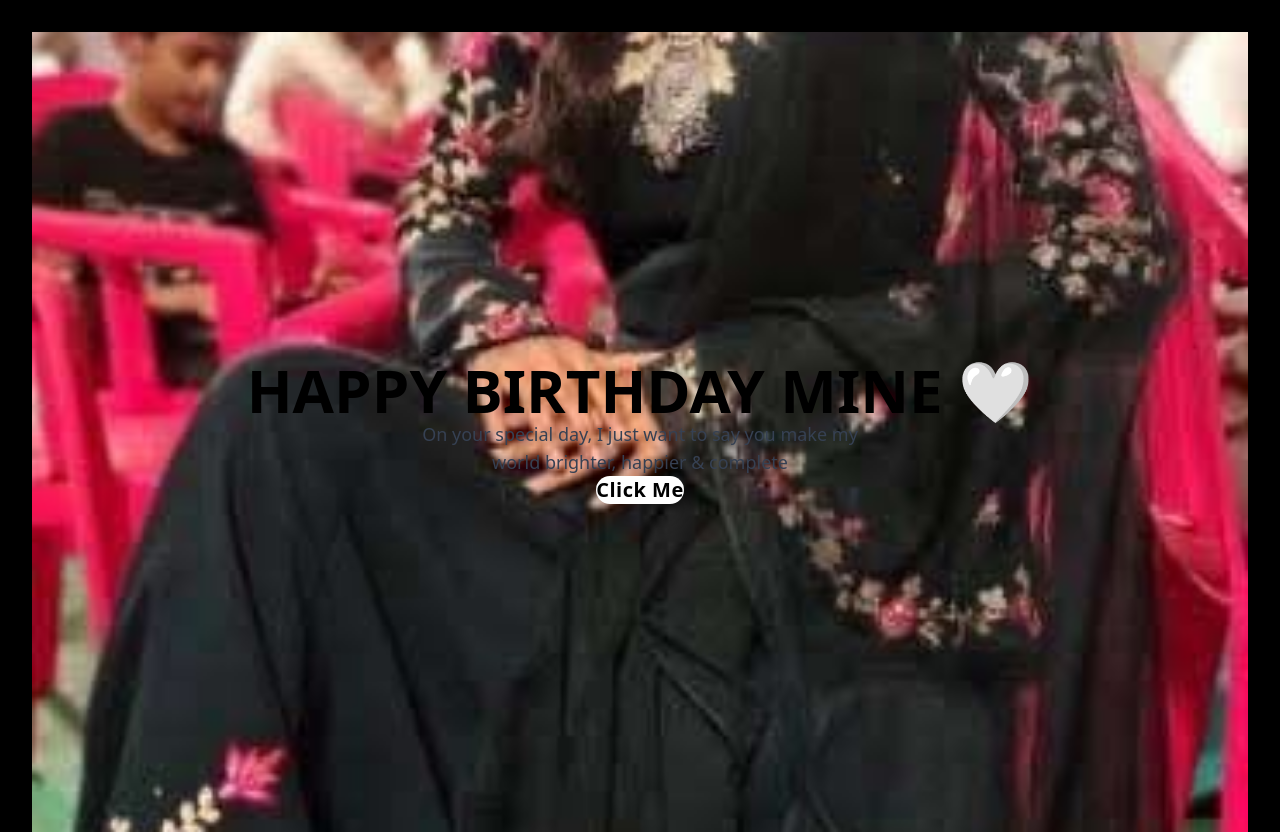
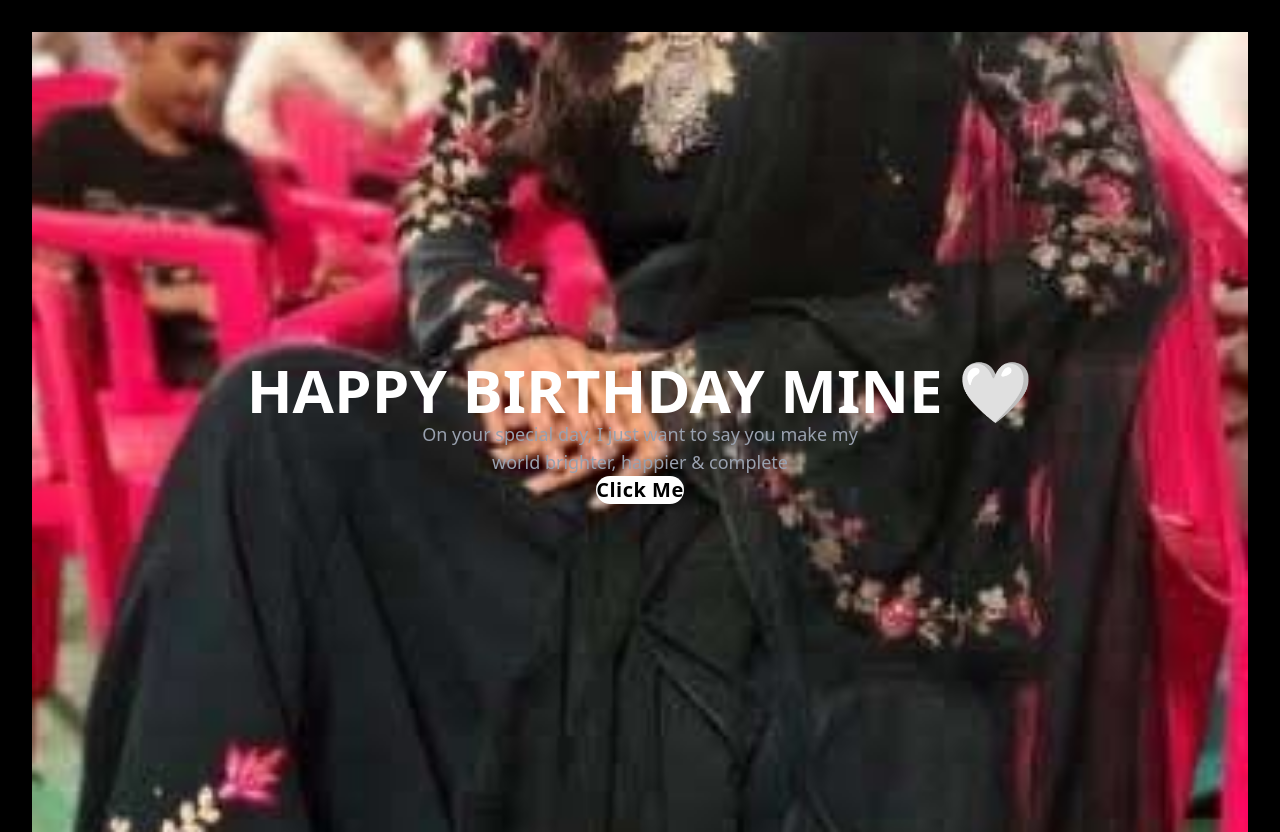
Before and after one commit to Gopal-Koli/Krisha121502, a React (Vite) app: page /Birthday in a window 1280 px wide. Built offline with nearby package versions, Linux system fonts and the light colour scheme.

Commit message:
text updated

```diff
--- a/src/pages/Birthdays.jsx
+++ b/src/pages/Birthdays.jsx
@@ -30,14 +30,14 @@ export default function Birthday() {
             initial={{ y: -60, opacity: 0 }}
             animate={{ y: 0, opacity: 1 }}
             transition={{ duration: 1.2, ease: "easeOut" }}
-            className="text-4xl md:text-6xl font-bold text-black"
+            className="text-4xl md:text-6xl font-bold text-white"
           >
             HAPPY BIRTHDAY MINE 🤍
 
 
           </motion.h1>
 
-          <p className="mt-4 max-w-md text-gray-700 text-base md:text-lg">
+          <p className="mt-4 max-w-md text-gray-400 text-base md:text-lg">
             On your special day, I just want to say
             you make my world brighter, happier & complete
           </p>
```
